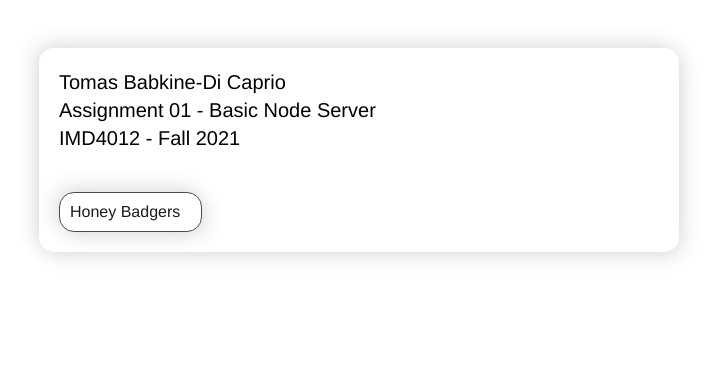
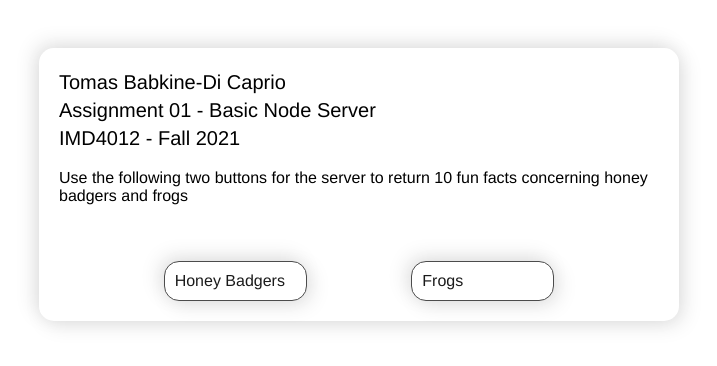
Before and after one commit to TomasBabkine-DiCaprio/ITEC4012_Assignment01, a website: page public/index.html in a window 1280 px wide. Shown: the whole page, without its empty margins (281-998 px from the left). Drawn offline with Linux system fonts and the light colour scheme.

Commit message:
Formatted index page

```diff
--- a/index.js
+++ b/index.js
@@ -7,7 +7,6 @@ const app = express();
 const port = 8080;
 // set root path of server ...
 app.use(express.static(__dirname + '/public'));
-
 
 // API / urls
 // default:
--- a/public/index.html
+++ b/public/index.html
@@ -27,10 +27,10 @@
         line-height: 1.4;
         margin-top: 0;
       }
-      h3 {
-        font-weight: 100;
-        font-size: 14px;
-        line-height: 1.4;
+
+      .buttonContainer {
+        display: flex;
+        justify-content: space-evenly;
       }
 
       .apiButtons {
@@ -61,7 +61,12 @@
       <section class="intro">
         <h1>Tomas Babkine-Di Caprio<br>Assignment 01 - Basic Node Server<br>IMD4012 - Fall 2021</h1>
 
-        <a class="apiButtons" href="/api/honey-badgers">Honey Badgers</a>
+        <p>Use the following two buttons for the server to return 10 fun facts concerning honey badgers and frogs</p>
+
+        <div class="buttonContainer">
+            <a class="apiButtons" href="/api/honey-badgers">Honey Badgers</a>
+            <a class="apiButtons" href="/api/frogs">Frogs</a>
+        </div>
       </section>
     </body>
 </html>
```
